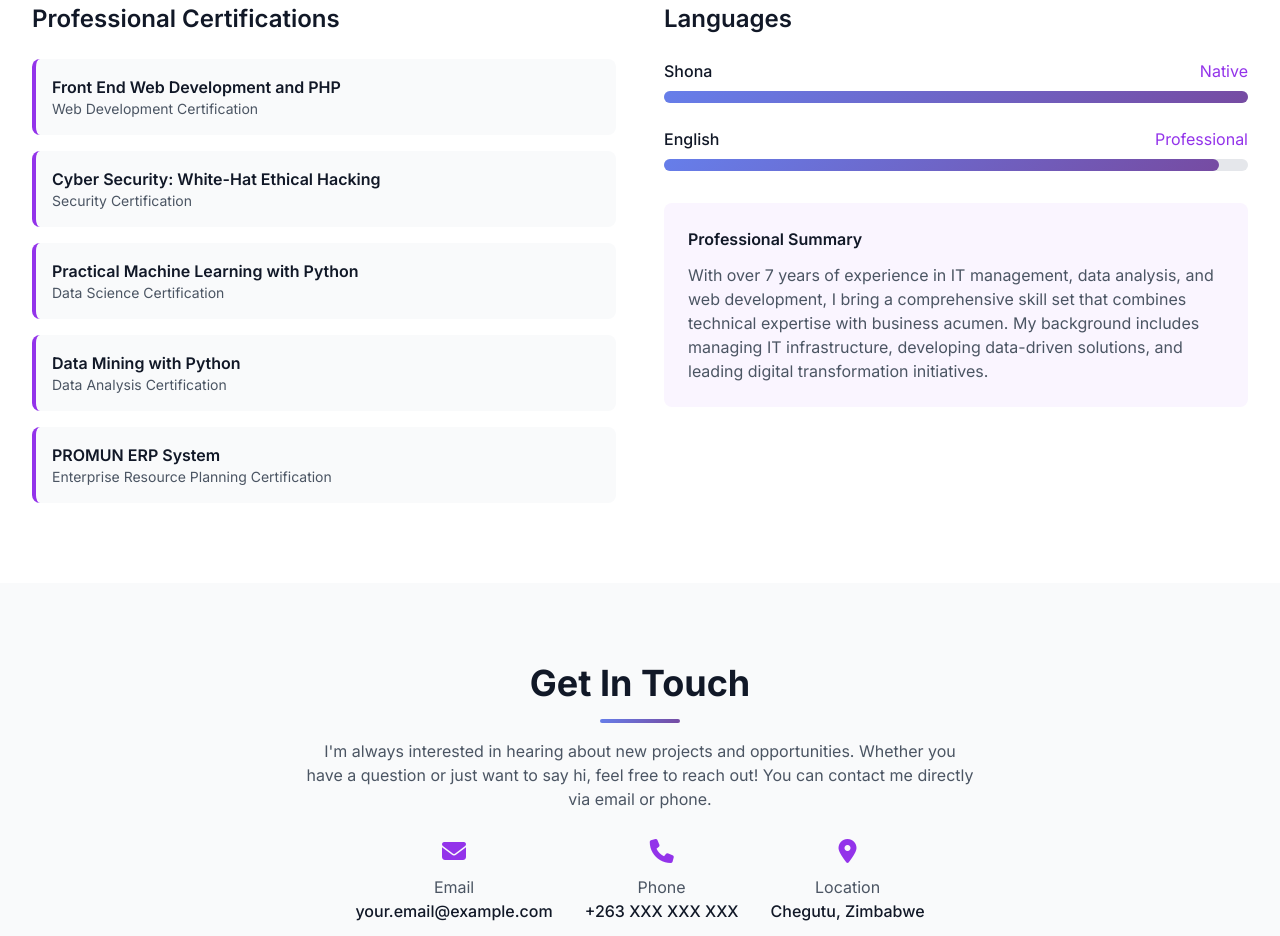
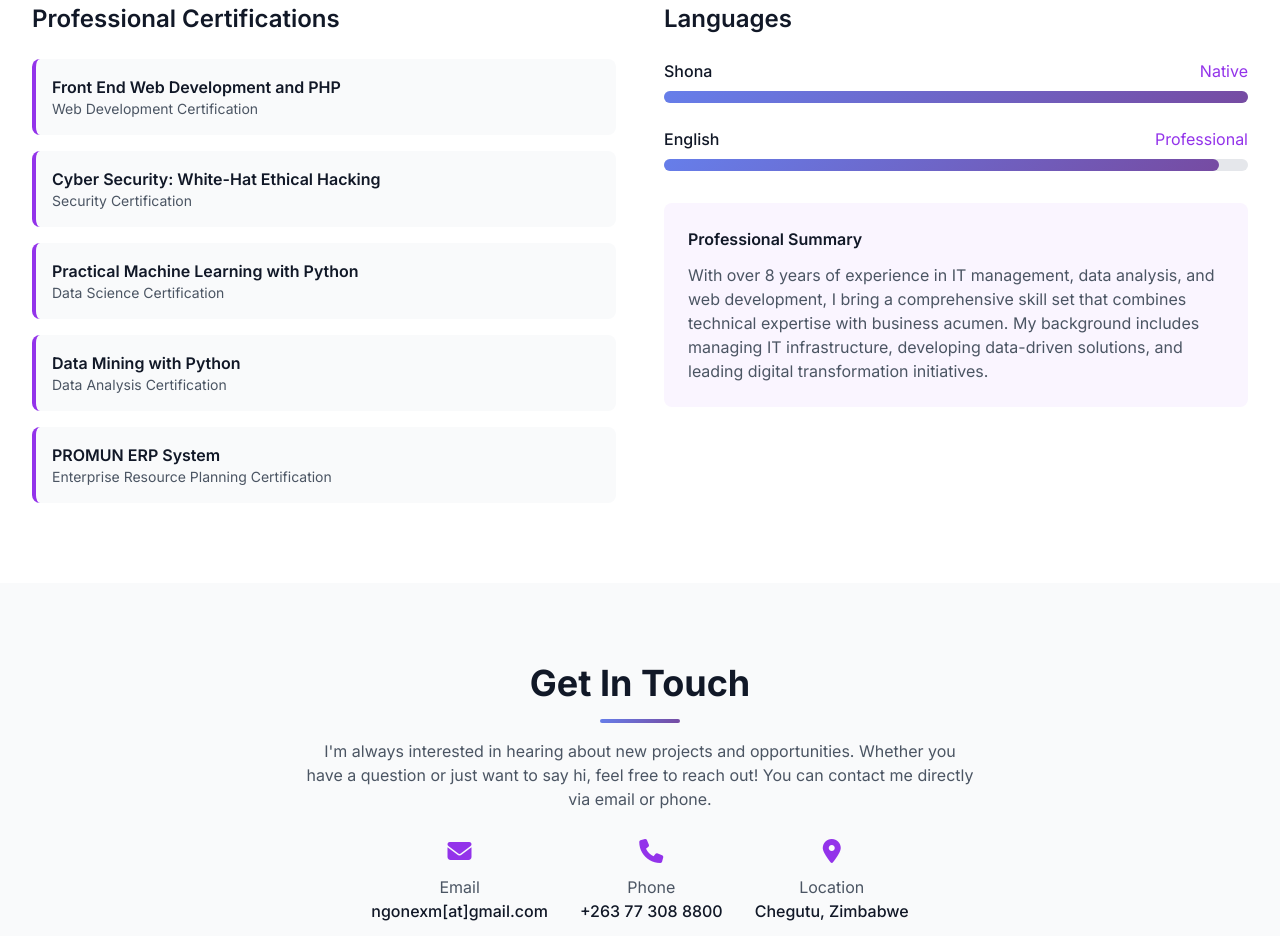
Before and after one commit to nmuzanenhamo/profile, a website: page index.html in a window 1280 px wide. Shown: the part 4764-5700 px from the top of the page. Drawn offline with nearby package versions, Linux system fonts and the light colour scheme.

Commit message:
Updated About Me section with comprehensive professional background

```diff
--- a/index.html
+++ b/index.html
@@ -617,7 +617,7 @@
                     <div class="mt-8 bg-purple-50 rounded-lg p-6">
                         <h4 class="font-semibold text-gray-900 mb-3">Professional Summary</h4>
                         <p class="text-gray-600">
-                            With over 7 years of experience in IT management, data analysis, and web development,
+                            With over 8 years of experience in IT management, data analysis, and web development,
                             I bring a comprehensive skill set that combines technical expertise with business acumen.
                             My background includes managing IT infrastructure, developing data-driven solutions,
                             and leading digital transformation initiatives.
@@ -641,12 +641,17 @@
                     <div class="text-center">
                         <i class="fas fa-envelope text-purple-600 text-2xl mb-2"></i>
                         <p class="text-gray-600">Email</p>
-                        <p class="text-gray-900 font-medium">your.email@example.com</p>
+                        <p class="text-gray-900 font-medium">
+                            <script>
+                                document.write('<a href="mailto:' + ['ngonexm', '@gmail.com'].join('') + '" class="text-gray-900 hover:text-purple-600 transition-colors">ngonexm[at]gmail.com</a>');
+                            </script>
+                            <noscript>ngonexm[at]gmail.com</noscript>
+                        </p>
                     </div>
                     <div class="text-center">
                         <i class="fas fa-phone text-purple-600 text-2xl mb-2"></i>
                         <p class="text-gray-600">Phone</p>
-                        <p class="text-gray-900 font-medium">+263 XXX XXX XXX</p>
+                        <p class="text-gray-900 font-medium">+263 77 308 8800</p>
                     </div>
                     <div class="text-center">
                         <i class="fas fa-map-marker-alt text-purple-600 text-2xl mb-2"></i>
```
